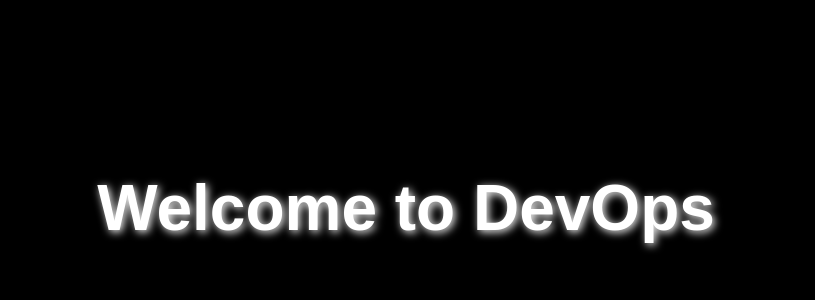
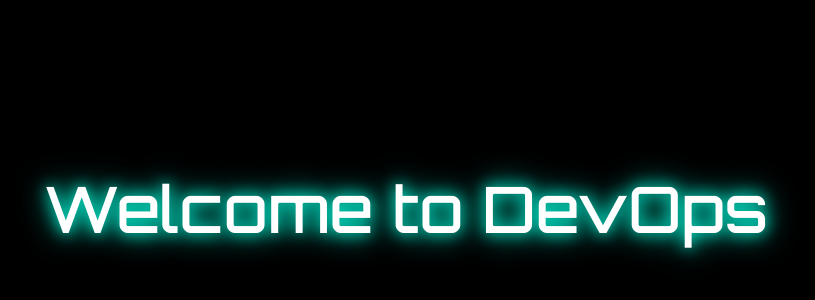
Before and after one commit to jagdale-shubha/945, a plain HTML site: page index.html in a window 1280 px wide. Shown: the part 192-492 px from the top of the page, without its empty margins (234-1049 px from the left). Drawn offline with Linux system fonts and the light colour scheme.

Commit message:
Update index.html2

```diff
--- a/index.html
+++ b/index.html
@@ -4,25 +4,43 @@
   <meta charset="UTF-8" />
   <meta name="viewport" content="width=device-width, initial-scale=1.0" />
   <title>Welcome to DevOps</title>
+  <link href="https://fonts.googleapis.com/css2?family=Orbitron:wght@500;700&display=swap" rel="stylesheet">
   <style>
+    * {
+      margin: 0;
+      padding: 0;
+      box-sizing: border-box;
+    }
+
     body {
-      background-color: black;
-      color: white;
+      background-color: #000;
+      color: #fff;
+      height: 100vh;
       display: flex;
       justify-content: center;
       align-items: center;
-      height: 100vh;
-      margin: 0;
-      font-family: Arial, sans-serif;
+      font-family: 'Orbitron', sans-serif;
+      overflow: hidden;
     }
 
-    h1 {
+    .welcome-message {
       font-size: 4rem;
-      text-shadow: 2px 2px 8px #ffffff;
+      text-align: center;
+      text-shadow: 0 0 15px #00ffcc, 0 0 30px #00ffcc;
+      animation: glow 2s ease-in-out infinite alternate;
+    }
+
+    @keyframes glow {
+      from {
+        text-shadow: 0 0 10px #00ffcc, 0 0 20px #00ffcc;
+      }
+      to {
+        text-shadow: 0 0 20px #00ffee, 0 0 40px #00ffee;
+      }
     }
   </style>
 </head>
 <body>
-  <h1>Welcome to DevOps</h1>
+  <div class="welcome-message">Welcome to DevOps</div>
 </body>
 </html>
```
